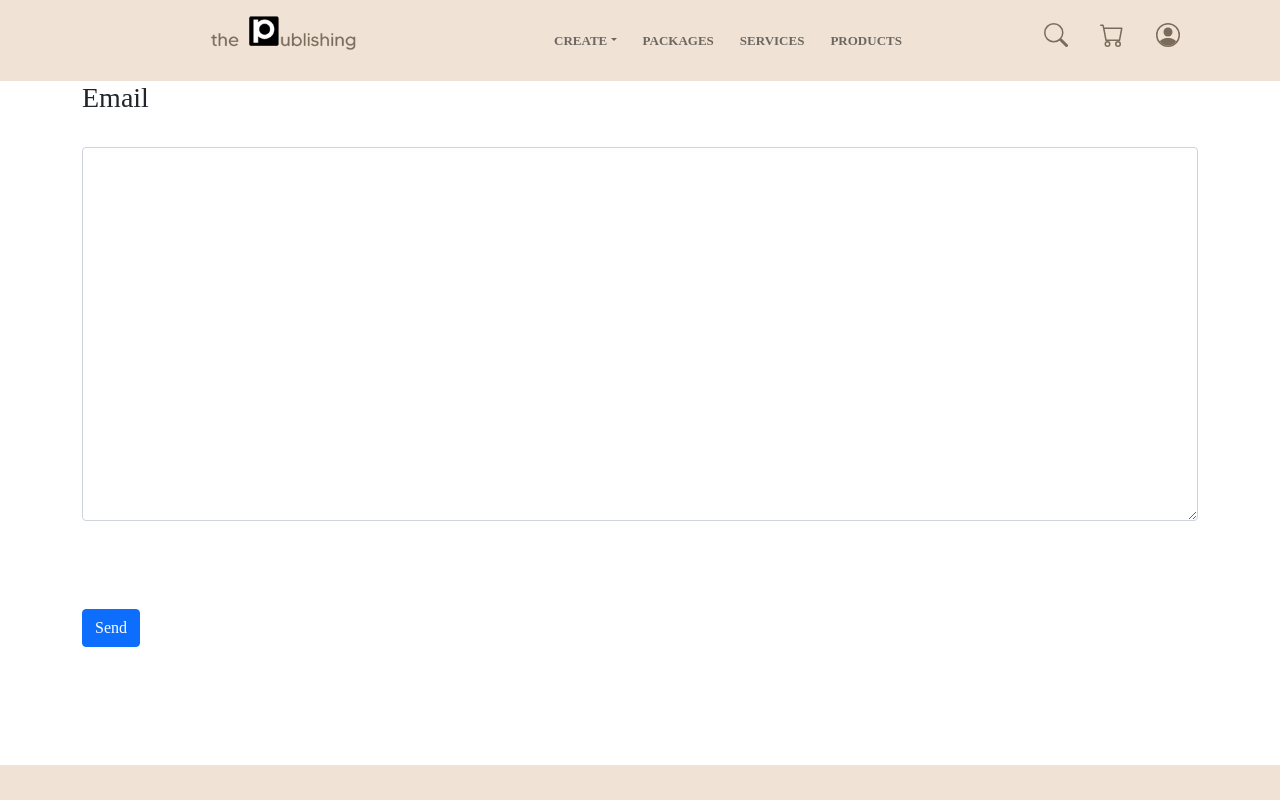
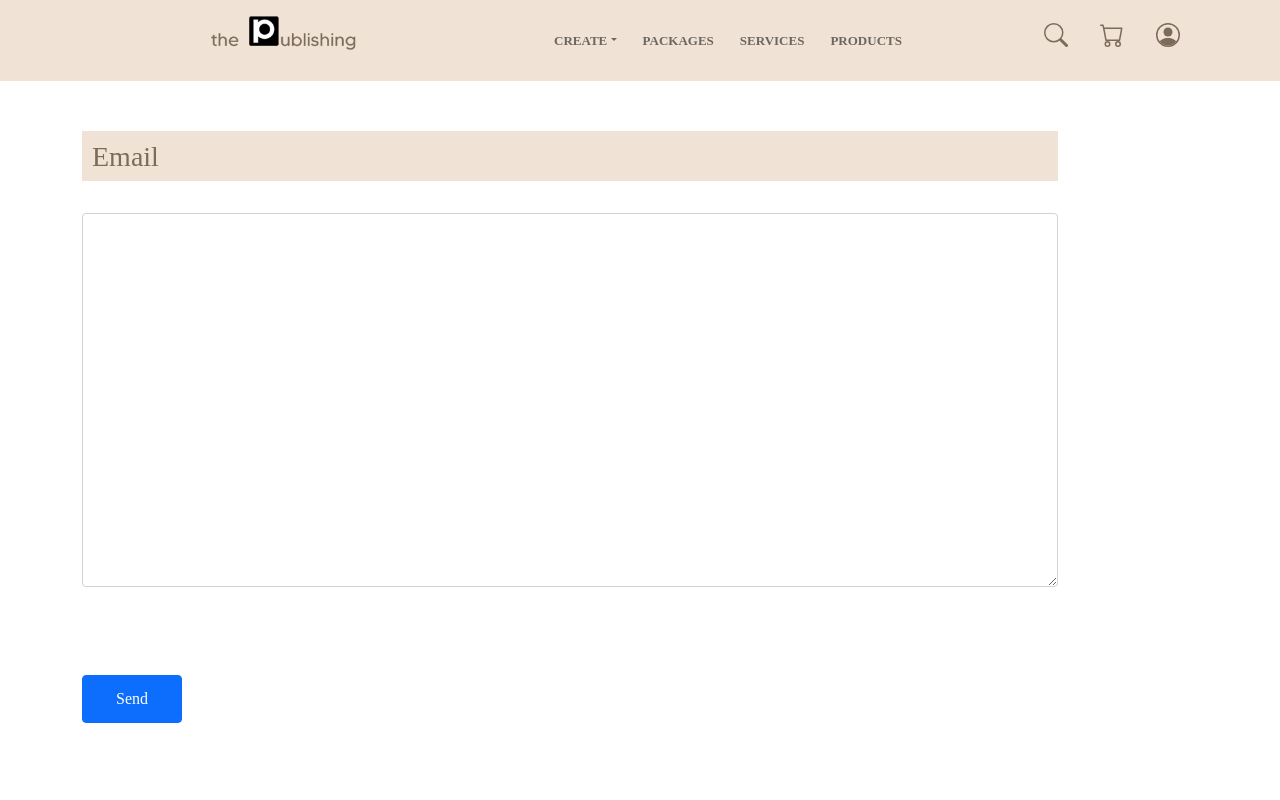
Before and after one commit to poloyacero/publish-web, a Next.js app: page /emaildashboard in a window 1280 px wide. Shown: the top 800 px of the page. Built offline with nearby package versions, Linux system fonts and the light colour scheme; a web font is replaced by a local one.

Commit message:
remove classNames

```diff
--- a/pages/emaildashboard.tsx
+++ b/pages/emaildashboard.tsx
@@ -11,27 +11,27 @@ import FooterDashboard from "../components/FooterDashboard";
 
 export default function emaildashboard() {
     return (
-        <div className={styles.containerx}>
+        <div className={styles.container}>
       <Head>
         <title>Email</title>
         <link rel="icon" href="/thepublishing.svg" />
       </Head>
       <NavMenu />
-
+      {/* <NavMenuDashboard className={styles.home}/>  */}
 
         <Container fluid>
-          <Container>
-            <Row>
+          <Container  className={styles.ctext}>
+            <Row className={styles2.accountinfocontainer} >
 
                 <Col>
-                <h3>Email</h3>
+                <h3 className={styles2.homeHeaderlabel2}>Email</h3>
                 <br></br>
                 <Row className="form-group text-left">
               <Col ><Form.Control as="textarea" rows={15}/> </Col>
                  </Row>
                  <br/> <br/> <br/>
               <Row className="form-group text-left">
-            <Col md={2}><Button>Send</Button></Col>
+            <Col md={2}><Button className={styles2.savebutton}>Send</Button></Col>
             </Row>
               <br/> <br/> <br/>
              </Col>
@@ -43,5 +43,5 @@ export default function emaildashboard() {
 
       <FooterDashboard />
         </div>
-    );
+    )
 }
```
